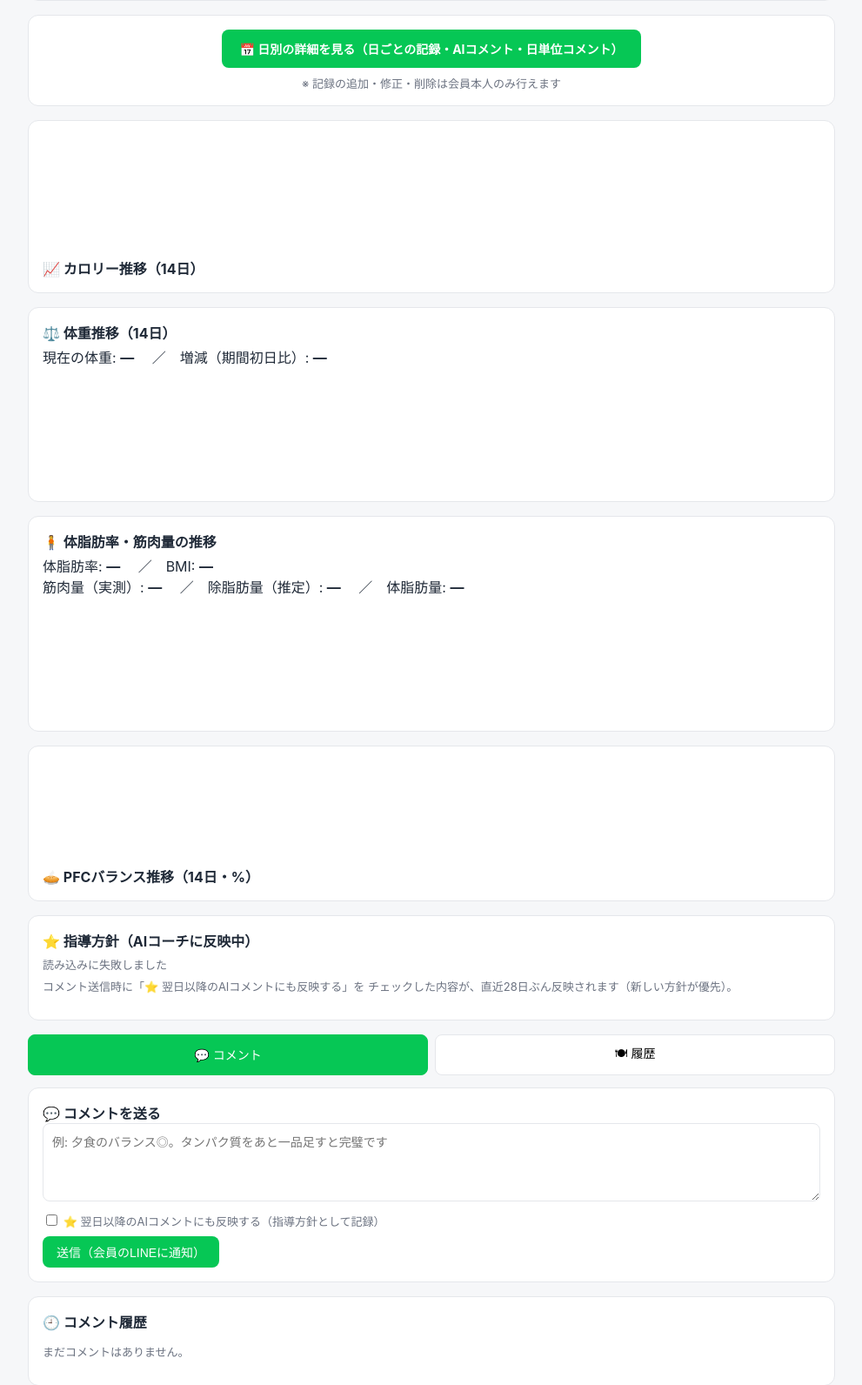
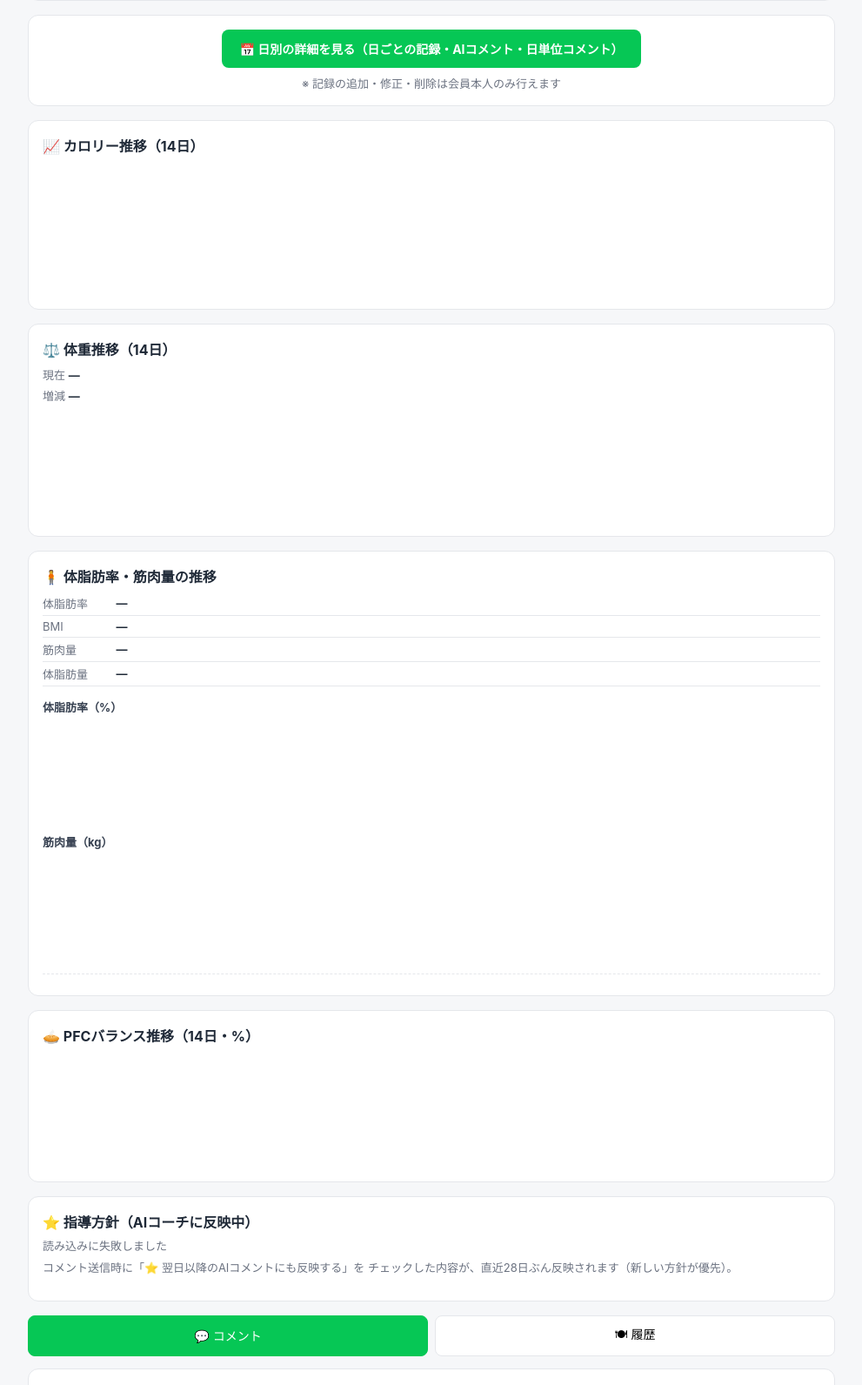
Before and after one commit to haohui0604/line-cal-bot, a FastAPI app: template app/templates/staff_member_detail.html in a window 1280 px wide. Shown: the part 341-1933 px from the top of the page at 87% size, without its empty margins (144-1135 px from the left). Run offline with FastAPI, Linux system fonts and the light colour scheme; the template is opened without the code that fills it, so the values that code supplies are empty; a map, chart or similar area stays blank.

Commit message:
Add files via upload

```diff
--- a/app/static/charts.js
+++ b/app/static/charts.js
@@ -33,6 +33,57 @@
     canvas.style.maxHeight = h + "px";
   }
 
+  /* 軸の共通スタイル: 目盛りは間引き・回転なし、グリッドは薄く */
+  const AX = {
+    x: { grid: { display: false },
+         ticks: { maxRotation: 0, minRotation: 0, autoSkip: true,
+                  maxTicksLimit: 7, font: { size: 10 } } },
+    y: { grid: { color: "#eef2f7", drawTicks: false },
+         border: { display: false },
+         ticks: { maxTicksLimit: 5, font: { size: 10 }, padding: 4 } }
+  };
+  const LEG = { legend: { labels: { boxWidth: 12, font: { size: 11 }, padding: 8 } } };
+  if (window.Chart) {
+    try { Chart.defaults.font.size = 11; Chart.defaults.color = "#6b7280"; } catch (e) {}
+  }
+
+  function _mergeSeries(sources) {
+
+    // 実測→繰越→推定 の優先順で 1 本の系列にまとめ、点ごとの見た目を返す
+
+    var n = 0, k, i2;
+
+    for (k = 0; k < sources.length; k++) { n = Math.max(n, (sources[k].data || []).length); }
+
+    var value = [], color = [], radius = [], bg = [], bw = [];
+
+    for (i2 = 0; i2 < n; i2++) {
+
+      value.push(null); color.push(null); radius.push(0); bg.push(null); bw.push(0);
+
+      for (k = 0; k < sources.length; k++) {
+
+        var arr = sources[k].data || [];
+
+        if (arr[i2] === null || arr[i2] === undefined) { continue; }
+
+        value[i2] = arr[i2]; color[i2] = sources[k].color; radius[i2] = sources[k].radius;
+
+        bg[i2] = sources[k].hollow ? "#ffffff" : sources[k].color;
+
+        bw[i2] = sources[k].hollow ? 2 : 0;
+
+        break;
+
+      }
+
+    }
+
+    return { value: value, color: color, radius: radius, bg: bg, bw: bw };
+
+  }
+
+
   window.CalCharts = {
     /* 体重推移: 変動が見えるよう y 軸を min-10% 〜 max+10% に絞る。
        目標体重があれば赤い破線を重ねる。 */
@@ -40,17 +91,19 @@
       opt = opt || {};
       const tw = num(d.target_weight);
       const vals = (d.weight || []).filter(function (v) { return v != null; });
-      const opts = { responsive: true };
+      const opts = { responsive: true, plugins: LEG,
+                     scales: { x: AX.x, y: Object.assign({}, AX.y) } };
       if (vals.length) {
         let lo = Math.min.apply(null, vals), hi = Math.max.apply(null, vals);
         if (tw != null) { lo = Math.min(lo, tw); hi = Math.max(hi, tw); }
         const pad = (hi - lo) * 0.1 || hi * 0.02 || 1;
-        opts.scales = { y: { min: +(lo - pad).toFixed(1),
-                             max: +(hi + pad).toFixed(1) } };
+        opts.scales.y.min = +(lo - pad).toFixed(1);
+        opts.scales.y.max = +(hi + pad).toFixed(1);
       }
       const ds = [{
         label: "体重 kg", data: d.weight, borderColor: "#3b82f6",
-        backgroundColor: "#3b82f6", tension: .3, pointRadius: 2, spanGaps: true
+        backgroundColor: "#3b82f6", tension: .3, pointRadius: 1.5,
+        pointHoverRadius: 4, spanGaps: true
       }];
       if (tw != null) {
         ds.push({
@@ -93,7 +146,10 @@
           if (d && typeof d.goal_pace_week === "number") {
             _p.push("ペース " + d.goal_pace_week.toFixed(2) + " kg/週");
           }
-          _gi.textContent = _p.join("　／　");
+          var _lines = [[_p[0]], [_p[1]], _p.slice(2)].filter(function (a) { return a && a.length; });
+          _gi.innerHTML = _lines.map(function (a) {
+            return '<span class="gi-line">' + a.join('<span class="gi-sep">／</span>') + '</span>';
+          }).join('');
           if (d && d.goal_overdue && !d.goal_achieved) _gi.style.color = "#ef4444";
         }
       } catch (e) {}
@@ -147,7 +203,7 @@
         data: { labels: d.labels, datasets: ds },
         options: {
           responsive: true, interaction: { mode: "index" },
-          plugins: { legend: { labels: { boxWidth: 12, font: { size: 11 } } } }
+          plugins: LEG, scales: { x: AX.x, y: AX.y }
         }
       });
     },
@@ -156,158 +212,116 @@
     bodyFat: function (canvas, d) {
       const labels = (d && d.bc_labels) || [];
       if (!labels.length) return null;
-      const ds = [];
-      if (d.bc_has_fat) {
-        ds.push({
-          label: "体脂肪率 %（実測）", data: d.bc_body_fat,
-          borderColor: "#8b5cf6", backgroundColor: "#8b5cf6",
-          borderWidth: 2, tension: .3, pointRadius: 3, spanGaps: false
-        });
-      }
-      if (d.bc_has_fat_carry) {
-        ds.push({
-          label: "体脂肪率 %（繰越）", data: d.bc_body_fat_carry,
-          borderColor: "#a78bfa", backgroundColor: "#a78bfa",
-          borderWidth: 2, borderDash: [6, 4], tension: .3,
-          pointRadius: 2, spanGaps: false
-        });
-      }
-      if (d.bc_has_fat_est) {
-        ds.push({
-          label: "体脂肪率 %（BMIからの推定）", data: d.bc_body_fat_est,
-          borderColor: "#c4b5fd", backgroundColor: "#c4b5fd",
-          borderWidth: 2, borderDash: [2, 3], tension: .3,
-          pointRadius: 0, spanGaps: false
-        });
-      }
-      if (!ds.length) return null;
+      const _m = _mergeSeries([
+        { data: d.bc_body_fat,       color: "#7c3aed", radius: 4.5 },
+        { data: d.bc_body_fat_carry, color: "#a78bfa", radius: 3, hollow: true },
+        { data: d.bc_body_fat_est,   color: "#c4b5fd", radius: 2 }
+      ]);
+      if (!_m.value.some(function (v) { return v !== null; })) return null;
       _fixBox(canvas, 160);
       return new Chart(canvas, {
         type: "line",
-        data: { labels: labels, datasets: ds },
+        data: { labels: labels, datasets: [{
+          label: "体脂肪率 %", data: _m.value,
+          borderColor: "#7c3aed", backgroundColor: "#7c3aed", borderWidth: 2,
+          tension: .3, spanGaps: true, fill: false,
+          pointBackgroundColor: _m.bg, pointBorderColor: _m.color, pointBorderWidth: _m.bw,
+          pointRadius: _m.radius, pointHoverRadius: 5
+        }] },
         options: {
           responsive: true, maintainAspectRatio: false,
-          plugins: { legend: { display: true,
-            labels: { boxWidth: 12, font: { size: 11 } } } },
-          scales: { y: { ticks: { callback: function (v) { return v + "%"; } } } }
+          plugins: { legend: { display: true, position: "bottom",
+            labels: { usePointStyle: true, boxWidth: 9, boxHeight: 9, padding: 10, font: { size: 11 },
+              generateLabels: function () { return [
+                { text: "実測", fillStyle: "#7c3aed", strokeStyle: "#7c3aed", lineWidth: 0,
+                  pointStyle: "circle", boxWidth: 11, boxHeight: 11 },
+                { text: "繰越", fillStyle: "#ffffff", strokeStyle: "#a78bfa", lineWidth: 2,
+                  pointStyle: "circle", boxWidth: 8, boxHeight: 8 },
+                { text: "推定（BMIから）", fillStyle: "#c4b5fd", strokeStyle: "#c4b5fd", lineWidth: 0,
+                  pointStyle: "circle", boxWidth: 6, boxHeight: 6 }
+              ]; } } },
+            onClick: function () {} },
+          scales: { x: AX.x,
+            y: { grid: { color: "#eef2f7", drawTicks: false }, border: { display: false },
+                 ticks: { maxTicksLimit: 4, font: { size: 10 }, padding: 4,
+                          callback: function (v) { return v + "%"; } } } }
         }
       });
     },
 
-    /* 筋肉量の推移: 実測=実線 / 繰越=破線 / 除脂肪量の推定=点線 */
+
     muscle: function (canvas, d) {
       const labels = (d && d.bc_labels) || [];
       if (!labels.length) return null;
-      const ds = [];
-      if (d.bc_has_muscle_measured) {
-        ds.push({
-          label: "筋肉量 kg（実測）", data: d.bc_muscle_measured,
-          borderColor: "#0ea5e9", backgroundColor: "#0ea5e9",
-          borderWidth: 2, tension: .3, pointRadius: 3, spanGaps: false
-        });
-      }
-      if (d.bc_has_muscle_carry) {
-        ds.push({
-          label: "筋肉量 kg（繰越）", data: d.bc_muscle_carry,
-          borderColor: "#7dd3fc", backgroundColor: "#7dd3fc",
-          borderWidth: 2, borderDash: [6, 4], tension: .3,
-          pointRadius: 2, spanGaps: false
-        });
-      }
-      if (d.bc_has_muscle_estimated) {
-        ds.push({
-          label: "除脂肪量（推定）", data: d.bc_muscle_estimated,
-          borderColor: "#94a3b8", backgroundColor: "#94a3b8",
-          borderWidth: 2, borderDash: [2, 3], tension: .3,
-          pointRadius: 0, spanGaps: false
-        });
-      }
-      if (!ds.length) return null;
+      const _m = _mergeSeries([
+        { data: d.bc_muscle_measured, color: "#0284c7", radius: 4.5 },
+        { data: d.bc_muscle_carry,    color: "#7dd3fc", radius: 3, hollow: true },
+        { data: d.bc_muscle_estimated, color: "#94a3b8", radius: 2 }
+      ]);
+      if (!_m.value.some(function (v) { return v !== null; })) return null;
       _fixBox(canvas, 170);
       return new Chart(canvas, {
         type: "line",
-        data: { labels: labels, datasets: ds },
+        data: { labels: labels, datasets: [{
+          label: "筋肉量 kg", data: _m.value,
+          borderColor: "#0284c7", backgroundColor: "#0284c7", borderWidth: 2,
+          tension: .3, spanGaps: true, fill: false,
+          pointBackgroundColor: _m.bg, pointBorderColor: _m.color, pointBorderWidth: _m.bw,
+          pointRadius: _m.radius, pointHoverRadius: 5
+        }] },
         options: {
           responsive: true, maintainAspectRatio: false,
-          plugins: { legend: { display: true,
-            labels: { boxWidth: 12, font: { size: 11 } } } },
-          scales: { y: { ticks: { callback: function (v) { return v + "kg"; } } } }
+          plugins: { legend: { display: true, position: "bottom",
+            labels: { usePointStyle: true, boxWidth: 9, boxHeight: 9, padding: 10, font: { size: 11 },
+              generateLabels: function () { return [
+                { text: "実測", fillStyle: "#0284c7", strokeStyle: "#0284c7", lineWidth: 0,
+                  pointStyle: "circle", boxWidth: 11, boxHeight: 11 },
+                { text: "繰越", fillStyle: "#ffffff", strokeStyle: "#7dd3fc", lineWidth: 2,
+                  pointStyle: "circle", boxWidth: 8, boxHeight: 8 },
+                { text: "推定", fillStyle: "#94a3b8", strokeStyle: "#94a3b8", lineWidth: 0,
+                  pointStyle: "circle", boxWidth: 6, boxHeight: 6 }
+              ]; } } },
+            onClick: function () {} },
+          scales: { x: AX.x,
+            y: { grid: { color: "#eef2f7", drawTicks: false }, border: { display: false },
+                 ticks: { maxTicksLimit: 4, font: { size: 10 }, padding: 4,
+                          callback: function (v) { return v + "kg"; } } } }
         }
       });
     },
 
     /* 体脂肪率・BMI・筋肉量のテキスト（下回る場合は必ず「−」表記） */
     bodyCompText: function (d, ids) {
-      ids = ids || {};
-      d = d || {};
-      function set(id, txt, color) {
-        const e = document.getElementById(id);
-        if (!e) return;
-        e.textContent = txt;
-        if (color) e.style.color = color;
-      }
-      function f1(v) { const n = num(v); return n === null ? null : n.toFixed(1); }
-      function signed(v, unit) {
-        const n = num(v);
-        if (n === null) return "—";
-        return (n > 0 ? "+" : n < 0 ? "−" : "±")
-             + Math.abs(n).toFixed(1) + " " + unit;
-      }
-      const fat = num(d.bc_fat_current);
-      const src = d.bc_fat_source;
-      let tag = "";
-      if (fat !== null) {
-        if (src === "measured") {
-          tag = "（実測 " + (d.bc_fat_last_date || "") + "・"
-              + signed(d.bc_fat_delta, "%") + "）";
-        } else if (src === "carry") {
-          tag = "（繰越・最終実測 " + (d.bc_fat_last_date || "") + "）";
-        } else {
-          tag = "（BMIからの推定）";
+      function set(id, v) { var e = document.getElementById(id); if (e) { e.textContent = v; } }
+      var f = (d && typeof d.bc_fat_current === "number") ? d.bc_fat_current : null;
+      set("bcFat", f === null ? "—" : f.toFixed(1) + " %");
+      var fd = (d && typeof d.bc_fat_delta === "number") ? d.bc_fat_delta : null;
+      var de = document.getElementById("bcFatDelta");
+      if (de) {
+        if (fd === null) { de.textContent = ""; }
+        else {
+          de.textContent = "（" + (d.bc_fat_source === "measured" ? "実測" : "推定") + " "
+            + String(d.bc_fat_last_date || "").slice(5) + "・"
+            + (fd > 0 ? "+" : fd < 0 ? "−" : "±") + Math.abs(fd).toFixed(1) + " %）";
+          de.style.color = fd < 0 ? "#10b981" : (fd > 0 ? "#ef4444" : "");
         }
       }
-      set(ids.fat || "bcFat", fat === null ? "—" : fat.toFixed(1) + " %", "");
-      set(ids.fatDelta || "bcFatDelta", tag,
-          src === "measured" ? (num(d.bc_fat_delta) > 0 ? "#ef4444"
-            : (num(d.bc_fat_delta) < 0 ? "#10b981" : "")) : "");
-
-      const bmi = num(d.bc_bmi_current);
-      set(ids.bmi || "bcBmi", bmi === null ? "—" : bmi.toFixed(1), "");
-      set(ids.bmiCat || "bcBmiCat",
-          bmi === null ? "" : "（" + (d.bc_bmi_category || "")
-            + (num(d.bc_bmi_target) !== null ? "・目標 " + num(d.bc_bmi_target).toFixed(1) : "")
-            + "）",
-          bmi !== null && bmi >= 25 ? "#ef4444" : "");
-
-      const mm = num(d.bc_muscle_measured_current);
-      set(ids.muscleMeasured || "bcMuscle",
-          mm === null ? "—" : mm.toFixed(1) + " kg", "");
-      const me = num(d.bc_lean_current !== undefined ? d.bc_lean_current
-                                                     : d.bc_muscle_estimated_current);
-      set(ids.muscleEstimated || "bcEst", me === null ? "—" : me.toFixed(1) + " kg", "");
-      const fm = num(d.bc_fat_mass_current);
-      set(ids.fatMass || "bcFatMass", fm === null ? "—" : fm.toFixed(1) + " kg", "");
-
-      const note = document.getElementById(ids.note || "bcNote");
-      if (note) {
-        const parts = [];
-        if (fat === null) {
-          parts.push("体脂肪率の記録がまだありません。体組成計の写真を送るか、"
-                     + "「体重 72 体脂肪18」の形式で送ると表示されます。");
-          if (!d.bc_has_body) {
-            parts.push("※ 身長・年齢・性別が未登録のためBMIからの推定もできません。"
-                       + "LINEで「身体情報」と送ると登録できます。");
-          }
-        } else {
-          parts.push("体脂肪率: 実線＝実測、破線＝直前の実測の繰越、"
-                     + "点線＝BMI・年齢・性別からの推定（誤差 ±4% 程度）。");
-          parts.push("除脂肪量（推定）＝体重×(1−体脂肪率)で、脂肪以外のすべて"
-                     + "（骨・内臓・水分）を含むため、体組成計の筋肉量より大きく出ます。");
-          if (!d.bc_has_muscle_measured) {
-            parts.push("体組成計の筋肉量は未記録です。");
-          }
-        }
-        note.textContent = parts.join(" ");
+      var b = (d && typeof d.bc_bmi_current === "number") ? d.bc_bmi_current : null;
+      set("bcBmi", b === null ? "—" : b.toFixed(1));
+      var cat = (d && d.bc_bmi_category) ? d.bc_bmi_category : "";
+      var tg = (d && typeof d.bc_bmi_target === "number") ? "・目標 " + d.bc_bmi_target.toFixed(1) : "";
+      var ce = document.getElementById("bcBmiCat");
+      if (ce) {
+        ce.textContent = (cat || tg) ? "（" + cat + tg + "）" : "";
+        ce.style.color = (b !== null && b >= 25) ? "#ef4444" : "";
+      }
+      var mu = (d && typeof d.bc_muscle_measured_current === "number") ? d.bc_muscle_measured_current : null;
+      set("bcMuscle", mu === null ? "—" : mu.toFixed(1) + " kg");
+      var fm = (d && typeof d.bc_fat_mass_current === "number") ? d.bc_fat_mass_current : null;
+      set("bcFatMass", fm === null ? "—" : fm.toFixed(1) + " kg");
+      var n = document.getElementById("bcNote");
+      if (n) {
+        n.textContent = "入力があれば実測値、入力がなければ性別・年齢・身長から推定した値を表示しています（推定値は目安です）。";
       }
     },
 
--- a/app/templates/base.html
+++ b/app/templates/base.html
@@ -38,6 +38,22 @@
   @media (max-width:720px){.grid2{grid-template-columns:1fr}}
   .stat{font-size:22px;font-weight:700}
   form.inline{display:inline}
+  .bctab{width:100%;border-collapse:collapse;font-size:13px;margin-top:6px}
+  .bctab th{text-align:left;font-weight:400;color:var(--muted);width:6.5em;padding:4px 8px 4px 0;white-space:nowrap;vertical-align:top}
+  .bctab td{padding:4px 0}
+  .bctab tr+tr th,.bctab tr+tr td{border-top:1px solid var(--line)}
+  .kpi-line{white-space:nowrap;overflow:hidden;text-overflow:ellipsis}
+  .kpi2 .lbl{color:var(--muted)}
+  .gi-line{flex-basis:100%;width:100%;white-space:nowrap;overflow:hidden;text-overflow:ellipsis}
+  .gi-sep{color:#cbd5e1;padding:0 4px}
+  .pfc-empty{font-size:12px;color:var(--muted);margin-top:6px;line-height:1.6}
+  .kpi{display:flex;flex-wrap:wrap;gap:2px 16px;font-size:13px;line-height:1.9}
+  .kpi>span{white-space:nowrap}
+  .kpi .lbl{color:var(--muted)}
+  .notes{margin-top:10px;padding-top:8px;border-top:1px dashed var(--line);
+         font-size:12px;line-height:1.7;color:var(--muted)}
+  .subhead{font-size:13px;font-weight:700;color:#374151;margin:14px 0 2px}
+  canvas{display:block;margin:0 auto}
 </style>
 {% block head %}{% endblock %}
 </head>
--- a/app/templates/staff_member_detail.html
+++ b/app/templates/staff_member_detail.html
@@ -59,34 +59,32 @@
 </div>
 <div class="card">
   <b>⚖️ 体重推移（14日）</b>
-  <div class="pfc-line" style="margin-top:4px">
-    現在の体重: <b id="wCurrent">—</b>
-    <span class="muted" id="wCurrentDate"></span>
-    　／　増減（期間初日比）: <b id="wDelta">—</b>
-    <span class="muted" id="wBaseDate"></span>
-    <span id="wTargetWrap" style="display:none">　／　目標体重: <b id="wTarget">—</b></span>
-  </div>
-  <div class="pfc-line muted" id="wGoalInfo" style="margin-top:4px"></div>
+  <div class="kpi2" style="margin-top:6px;font-size:13px;line-height:1.9">
+        <div class="kpi-line"><span class="lbl">現在</span> <b id="wCurrent">—</b> <span class="muted" id="wCurrentDate"></span></div>
+        <div class="kpi-line"><span class="lbl">増減</span> <b id="wDelta">—</b> <span class="muted" id="wBaseDate"></span></div>
+        <div class="kpi-line" id="wTargetWrap" style="display:none"><span class="lbl">目標体重</span> <b id="wTarget">—</b></div>
+      </div>
+  <div class="kpi muted" id="wGoalInfo" style="margin-top:2px"></div>
   <canvas id="weightChart" height="130"></canvas>
 </div>
 <div class="card">
   <b>🧍 体脂肪率・筋肉量の推移</b>
-  <div class="pfc-line" style="margin-top:4px">
-    体脂肪率: <b id="bcFat">—</b><span class="muted" id="bcFatDelta"></span>
-    　／　BMI: <b id="bcBmi">—</b><span class="muted" id="bcBmiCat"></span>
-  </div>
-  <div class="pfc-line">
-    筋肉量（実測）: <b id="bcMuscle">—</b>
-    　／　除脂肪量（推定）: <b id="bcEst">—</b>
-    　／　体脂肪量: <b id="bcFatMass">—</b>
-  </div>
-  <div class="muted" id="bcNote" style="margin:4px 0 0"></div>
+    <table class="bctab">
+    <tr><th>体脂肪率</th><td><b id="bcFat">—</b><span class="muted" id="bcFatDelta"></span></td></tr>
+    <tr><th>BMI</th><td><b id="bcBmi">—</b><span class="muted" id="bcBmiCat"></span></td></tr>
+    <tr><th>筋肉量</th><td><b id="bcMuscle">—</b></td></tr>
+    <tr><th>体脂肪量</th><td><b id="bcFatMass">—</b></td></tr>
+  </table>
+    <div class="subhead">体脂肪率（%）</div>
   <canvas id="bfChart" height="120"></canvas>
+  <div class="subhead">筋肉量（kg）</div>
   <canvas id="muChart" height="130"></canvas>
+  <div class="notes" id="bcNote"></div>
 </div>
 <div class="card">
   <b>🥧 PFCバランス推移（14日・%）</b>
   <canvas id="pfcChart" height="140"></canvas>
+  <div id="pfcEmpty" class="pfc-empty" style="display:none">P／F／C（たんぱく質・脂質・炭水化物）まで記録された日がないため、グラフは出していません。成分表の写真を送るか、栄養素つきの記録を入れると表示されます。</div>
 </div>
 
 <div class="card">
@@ -167,17 +165,30 @@
     try { CalCharts.muscle(document.getElementById("muChart"), d); } catch(e) { console.warn("[chart] muscle", e); }
     try { CalCharts.bodyCompText(d); } catch(e) { console.warn("[chart] bodyCompText", e); }
 
-    new Chart(document.getElementById("pfcChart"), {
-      type: "bar",
-      data: { labels: d.labels, datasets: [
-        { label: "P", data: d.pfc_p, backgroundColor: "#06c755" },
-        { label: "F", data: d.pfc_f, backgroundColor: "#f59e0b" },
-        { label: "C", data: d.pfc_c, backgroundColor: "#3b82f6" }
-      ]},
-      options: { responsive: true, scales: {
-        x: { stacked: true }, y: { stacked: true, max: 100,
-          ticks: { callback: v => v + "%" } } } }
-    });
+    (function () {
+      var _D = d, _P = _D.pfc_p || [], _F = _D.pfc_f || [], _C = _D.pfc_c || [];
+      var _has = _P.concat(_F, _C).some(function (v) { return (v || 0) > 0; });
+      var _cv = document.getElementById("pfcChart"), _em = document.getElementById("pfcEmpty");
+      if (!_has) {
+        if (_cv) { _cv.style.display = "none"; }
+        if (_em) { _em.style.display = "block"; }
+        return;
+      }
+      if (_em) { _em.style.display = "none"; }
+      if (_cv) { _cv.style.display = ""; }
+      try {
+        new Chart(_cv, {
+          type: "bar",
+          data: { labels: _D.labels, datasets: [
+            { label: "P（たんぱく質）", data: _P, backgroundColor: "#06c755" },
+            { label: "F（脂質）", data: _F, backgroundColor: "#f59e0b" },
+            { label: "C（炭水化物）", data: _C, backgroundColor: "#3b82f6" }] },
+          options: { responsive: true,
+            plugins: { legend: { position: "bottom", labels: { boxWidth: 10, font: { size: 11 } } } },
+            scales: { x: { stacked: true, ticks: { font: { size: 10 } } },
+              y: { stacked: true, max: 100, ticks: { callback: function (v) { return v + "%"; }, font: { size: 10 } } } } } });
+      } catch (e) { console.warn("[chart] pfc", e); }
+    })();
   }
   document.getElementById("tabComments").onclick = () => sw(true);
   document.getElementById("tabHistory").onclick = () => sw(false);
```
Also changed, not shown: app/templates/member_home.html (+39 -27 lines).
